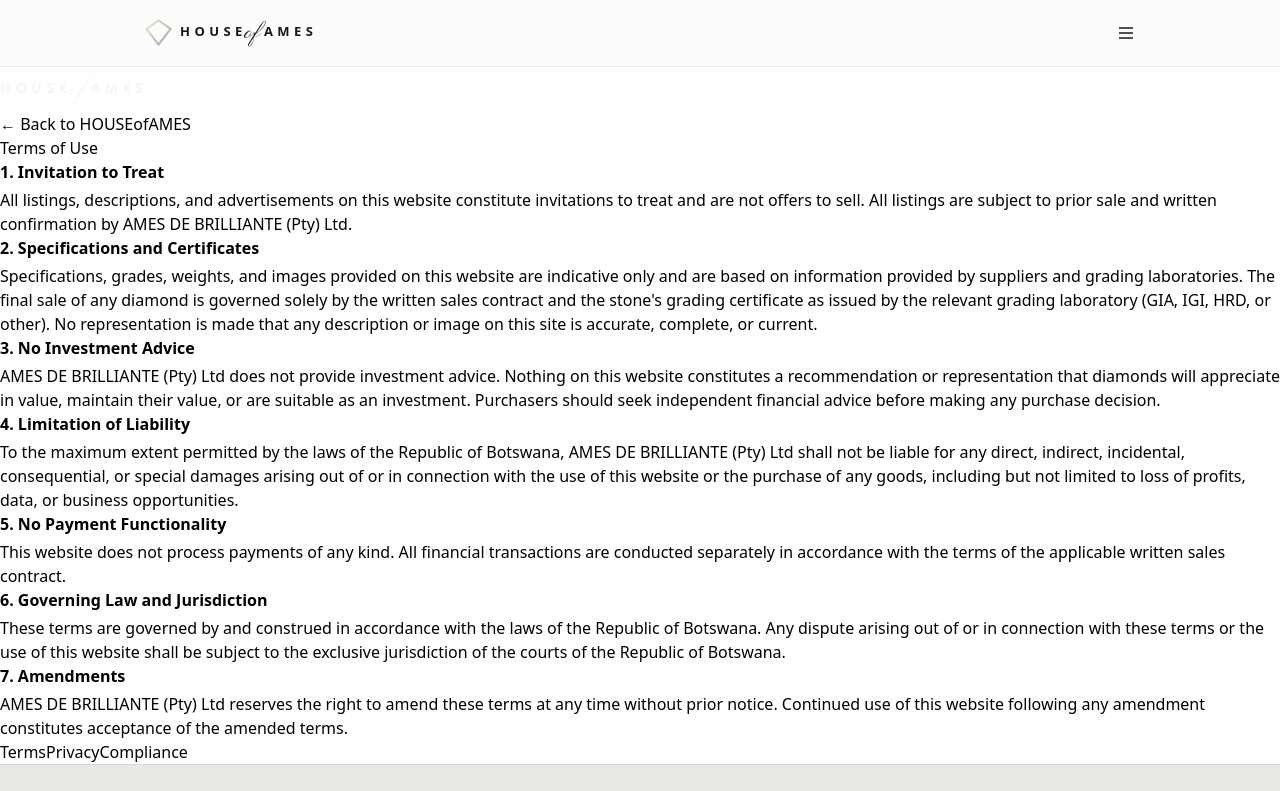
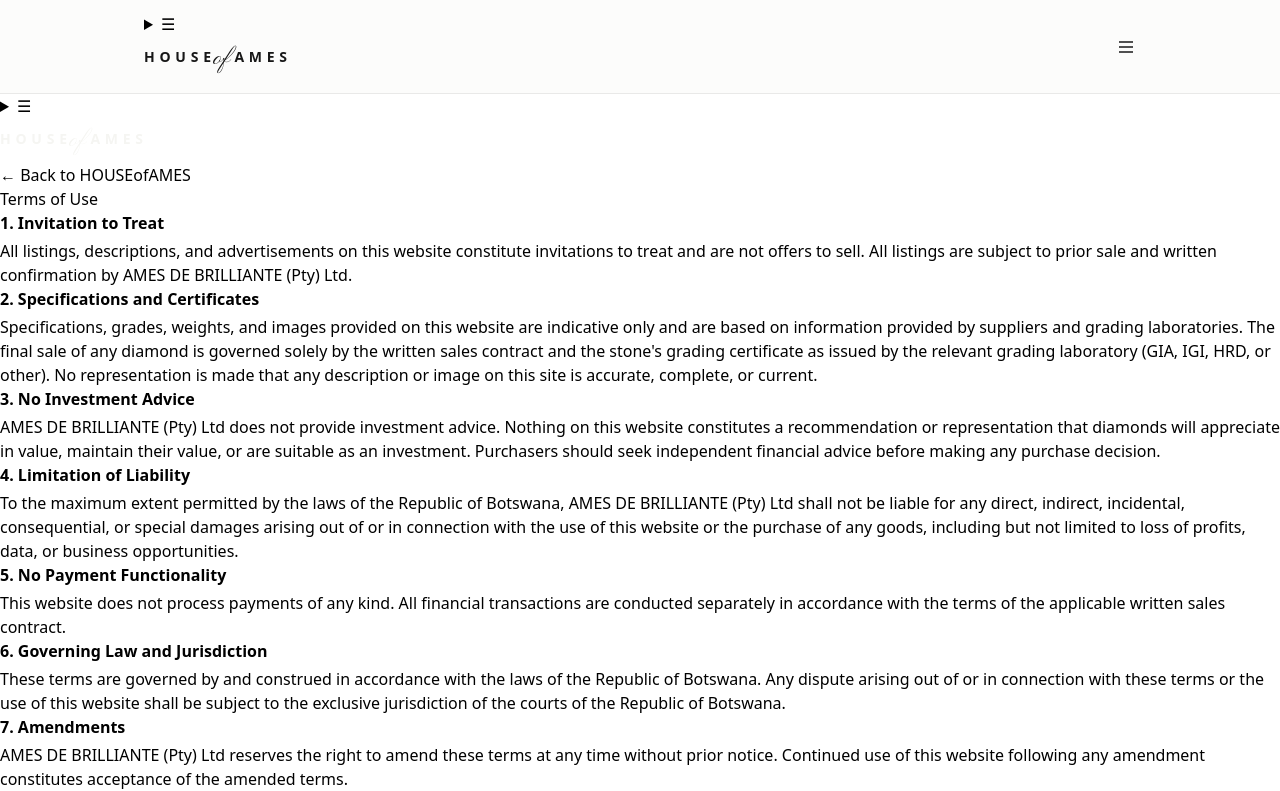
Before and after one commit to ngwakomadikwe3-crypto/ames-de-brilliance, a Next.js app: page /terms in a window 1280 px wide. Shown: the top 791 px of the page. Built offline with nearby package versions, Linux system fonts and the light colour scheme; a web font is replaced by a local one.

Commit message:
Unify HOUSEofAMES wordmark and menu across storefront, studio and account headers

```diff
--- a/src/app/app/page.tsx
+++ b/src/app/app/page.tsx
@@ -142,7 +142,7 @@ export default function AppPage() {
           <div className="absolute inset-0 bg-black/20 backdrop-blur-sm" />
           <div data-app-menu className="absolute top-14 left-4 right-auto w-64 rounded-2xl overflow-hidden" style={{ background: 'rgba(3,25,22,0.92)', border: '1px solid rgba(238,247,244,0.14)', backdropFilter: 'blur(18px)' }} onClick={e => e.stopPropagation()}>
             <div className="px-5 pt-5 pb-4" style={{ borderBottom: '1px solid rgba(238,247,244,0.12)' }}>
-              <div style={{ fontSize: 14, fontWeight: 600, letterSpacing: '0.08em', color: '#ffffff' }}>AMES</div>
+              <HouseWordmark size={14} tone={background === "White" ? "ink" : "light"} />
               <div className="mt-2 break-words text-sm text-white" data-customer-name>{displayName || 'Guest profile'}</div>
             </div>
             <label className="flex items-center justify-between gap-3 px-5 pt-3 text-sm">Silk background
--- a/src/app/globals.css
+++ b/src/app/globals.css
@@ -1133,3 +1133,12 @@ html:is([data-silk=white],[data-silk=dark],[data-silk=burgundy]) body:not(:has(.
  background-color:var(--site-surface)!important;color:var(--site-ink)!important
 }
 .ames-account-shell[data-silk=white] :focus-visible{outline-color:#343434}
+
+.house-navigation{position:relative;display:flex;align-items:center;gap:4px}
+.house-navigation summary{display:grid;place-items:center;width:38px;height:44px;cursor:pointer;list-style:none}
+.house-navigation summary::-webkit-details-marker{display:none}
+.house-navigation nav{position:absolute;z-index:90;top:100%;left:0;min-width:230px;display:grid;padding:12px;border-radius:12px;background:var(--site-surface,#102e27);color:var(--site-ink,#fff);box-shadow:0 6px 18px #0003}
+.house-navigation nav :is(a,label){padding:7px 8px}
+.house-navigation nav select{background:inherit;color:inherit}
+.ames-account-header:has(.house-navigation){position:relative;z-index:20;padding:0 16px;overflow:visible}
+html[data-silk]:not([data-silk=emerald]) header:has(.house-navigation){background:var(--site-surface)!important;color:var(--site-ink)!important}
--- a/src/components/AppAccountShell.tsx
+++ b/src/components/AppAccountShell.tsx
@@ -2,12 +2,12 @@
 import {useSilk} from './SilkPreference';
 import Link from 'next/link';
 import type { ReactNode } from 'react';
-import HouseWordmark from './HouseWordmark';
+import HouseNavigation from './HouseNavigation';
 
 export default function AppAccountShell({ title, children }: { title: string; children: ReactNode }) {
   const silk=useSilk();
   return <div data-silk={silk.toLowerCase()} className="ames-app-shell ames-account-shell">
-    <header className="ames-account-header"><Link href="/app" aria-label="HOUSEofAMES home"><HouseWordmark size={14} tone={silk==="White"?"ink":"light"} /></Link></header>
+    <header className="ames-account-header"><HouseNavigation/></header>
     <div className="ames-account-content">
       <Link href="/app" className="ames-account-back">← Back to HOUSEofAMES</Link>
       <h1>{title}</h1>
--- a/src/components/BrandMark.tsx
+++ b/src/components/BrandMark.tsx
@@ -27,7 +27,7 @@ export function BrandMark({ variant = "full", height, dark = false }: Props) {
           </defs>
           <path d="M12 2L22 9L12 22L2 9L12 2Z" stroke={silverGrad ? "url(#bm-pg-c)" : sub} strokeWidth="1.8" strokeLinejoin="round" fill="none" />
         </svg>
-        <HouseWordmark size={Math.round(h * 0.5)} tone={dark ? "silver" : "ink"} />
+        <HouseWordmark size={Math.round(h * 0.5)} tone={dark ? "light" : "ink"} />
       </span>
     );
   }
@@ -47,7 +47,7 @@ export function BrandMark({ variant = "full", height, dark = false }: Props) {
         </defs>
         <path d="M12 2L22 9L12 22L2 9L12 2Z" stroke={silverGrad ? "url(#bm-pg-f)" : sub} strokeWidth="1.8" strokeLinejoin="round" fill="none" />
       </svg>
-      <HouseWordmark size={Math.round(h * 0.4)} tone={dark ? "silver" : "ink"} />
+      <HouseWordmark size={Math.round(h * 0.4)} tone={dark ? "light" : "ink"} />
     </span>
   );
 }
--- /dev/null
+++ b/src/components/HouseNavigation.tsx
@@ -0,0 +1,19 @@
+'use client';
+import Link from 'next/link';
+import {useEffect,useRef} from 'react';
+import HouseWordmark from './HouseWordmark';
+import {useSilk,backgrounds,chooseBackground,type Background} from './SilkPreference';
+
+export default function HouseNavigation({light=false}:{light?:boolean}){
+ const silk=useSilk(), menu=useRef<HTMLDetailsElement>(null);
+ useEffect(()=>{
+   const close=(e:PointerEvent)=>{if(menu.current&&!menu.current.contains(e.target as Node))menu.current.open=false};
+   document.addEventListener('pointerdown',close);return ()=>document.removeEventListener('pointerdown',close);
+ },[]);
+ return <div className="house-navigation"><details ref={menu} onKeyDown={e=>{if(e.key==='Escape'&&menu.current){menu.current.open=false;menu.current.querySelector('summary')?.focus()}}}>
+ <summary aria-label="Menu"><span aria-hidden="true">☰</span></summary>
+ <nav aria-label="House menu" onClick={e=>{if((e.target as HTMLElement).closest('a')&&menu.current)menu.current.open=false}}>
+ {Object.entries({'Boutique & SAME':'/app','My workspace':'/workspace','Profile & settings':'/app/account','Jeweller studio':'/jeweller','My cart':'/cart','Purchases & invoices':'/app/billing'}).map(([name,href])=><Link key={href} href={href}>{name}</Link>)}
+ <label>Silk background <select value={silk} onChange={e=>chooseBackground(e.target.value as Background)}>{backgrounds.map(v=><option key={v}>{v}</option>)}</select></label>
+ </nav></details><Link href="/app" aria-label="HOUSEofAMES home"><HouseWordmark size={14} tone={silk==='White'||(silk==='Emerald'&&light)?'ink':'light'}/></Link></div>;
+}
--- a/src/components/header.tsx
+++ b/src/components/header.tsx
@@ -1,7 +1,7 @@
 "use client";
 
 import { useState } from "react";
-import { BrandMark } from "./BrandMark";
+import HouseNavigation from "./HouseNavigation";
 import { usePathname } from "next/navigation";
 
 const NAV = [
@@ -30,9 +30,7 @@ export default function Header() {
       }}
     >
       <div className="max-w-5xl mx-auto flex items-center justify-between px-4 md:px-6 py-3">
-        <a href="/app" className="flex items-center shrink-0">
-          <BrandMark variant="full" height={32} dark={isHome} />
-        </a>
+        <HouseNavigation light={!isHome}/>
 
         <nav className="hidden md:flex items-center gap-4 text-[11px] font-light">
           {NAV.map((link) => (
```
